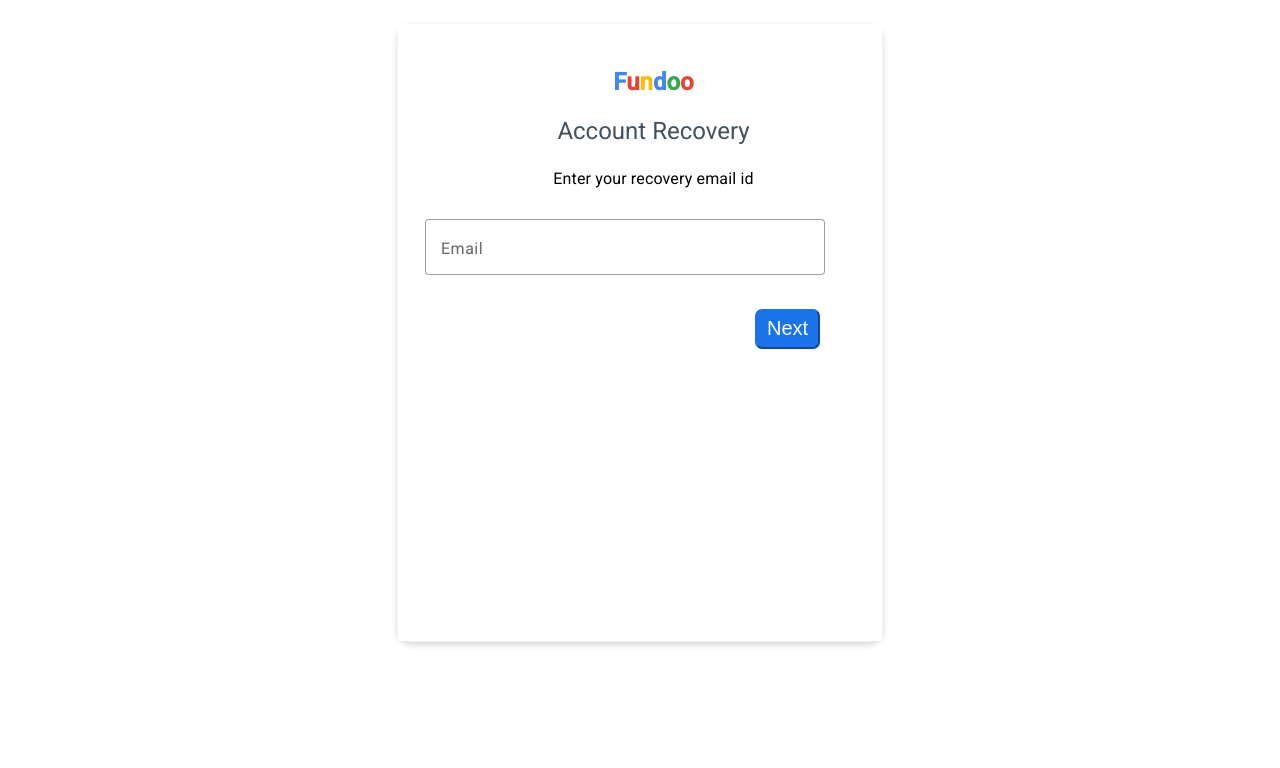
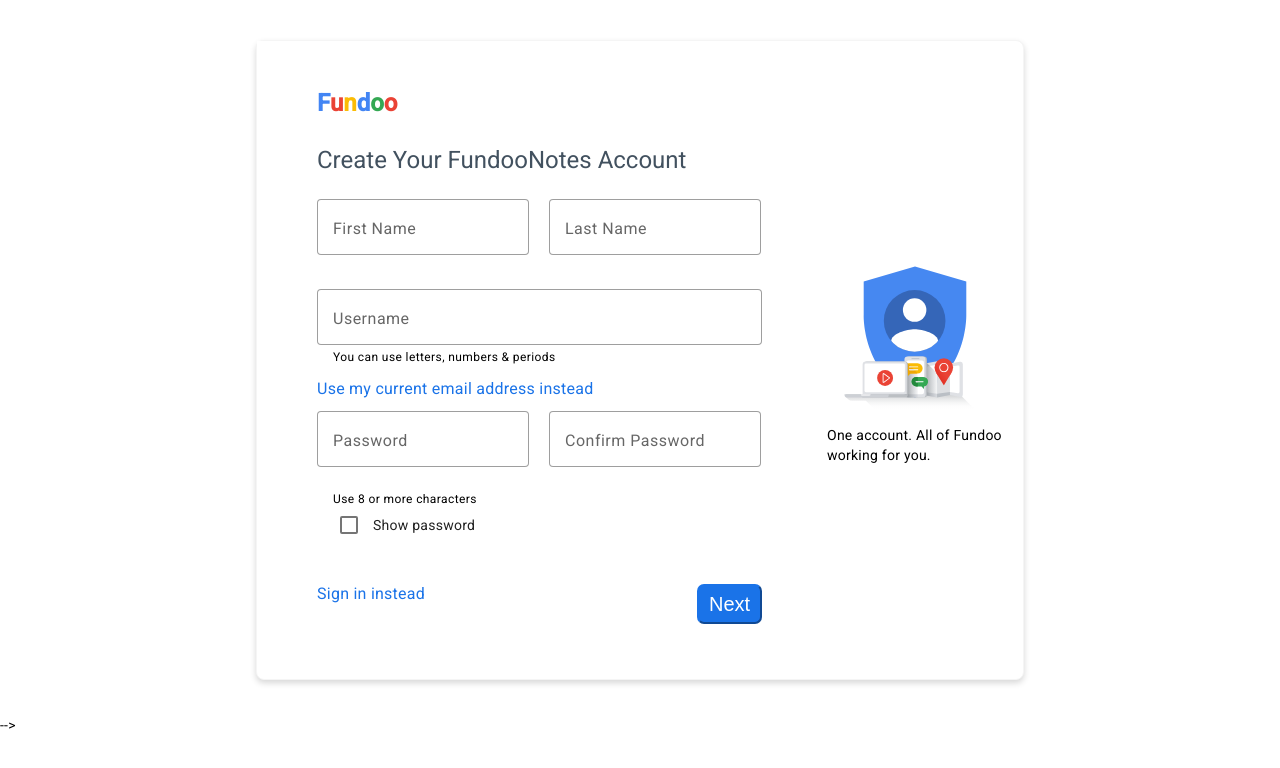
Before and after one commit to Srikanthnaid/FundooNotes, an Angular app: page / in a window 1280 px wide. Shown: the top 768 px of the page. Built offline with nearby package versions, Linux system fonts and the light colour scheme.

Commit message:
ADDED: Registration component added

```diff
--- a/src/app/app.component.html
+++ b/src/app/app.component.html
@@ -1,3 +1,3 @@
-<!-- <app-registration></app-registration> -->
-<!-- <app-login></app-login> -->
-<app-forgot-password></app-forgot-password>
+ <app-registration></app-registration> -->
+<!-- <app-login></app-login>  -->
+<!-- <app-forgot-password></app-forgot-password>  -->
--- a/src/app/components/forgot-password/forgot-password.component.scss
+++ b/src/app/components/forgot-password/forgot-password.component.scss
@@ -16,17 +16,18 @@
     justify-content: center;
     padding-left: 20%;
     padding-right: 20%;
-    padding-top: 1%;
+    padding-top: 5%;
 }
 
 .form {
     width: 457px;
-    height: 537px;
+    height: 500px;
     padding: 40px;
     padding-right: 0px;
     padding-left: 27px;
     background: #ffffff 0% 0% no-repeat padding-box;
     opacity: 1;
+
 }
 
 .form-head {
@@ -36,7 +37,7 @@
     text-align: center;
     text-transform: capitalize;
     opacity: 1;
-    padding-bottom: 15px;
+    padding-bottom: 10px;
 }
 
 .form-head1 {
@@ -55,7 +56,8 @@
 }
 
 .form-cd-rm {
-    width: 400px;
+    width: 390px;
+    margin-left: 30px;
 }
 
 .btn {
```
